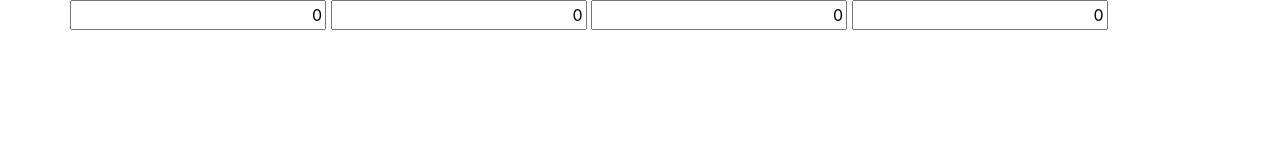
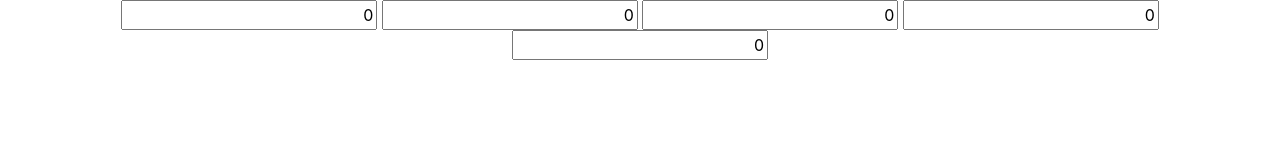
Before and after one commit to iamfredrickokereke/Code-Learnable, a plain HTML site: page PreLearnable/JS-Apps/Calculator/index.html in a window 1280 px wide. Drawn offline with nearby package versions, Linux system fonts and the light colour scheme; files that its build step writes are made by us from their sources.

Commit message:
add files

```diff
--- a/PreLearnable/JS-Apps/Calculator/index.html
+++ b/PreLearnable/JS-Apps/Calculator/index.html
@@ -25,6 +25,7 @@
                         <input type="text" id="entry" class="entry text-right" value="0">
                         <input type="text" id="entry" class="entry text-right" value="0">
                         <input type="text" id="entry" class="entry text-right" value="0">
+                        <input type="text" id="entry" class="entry text-right" value="0">
                     </form>
                 </div>
         </div>
```
